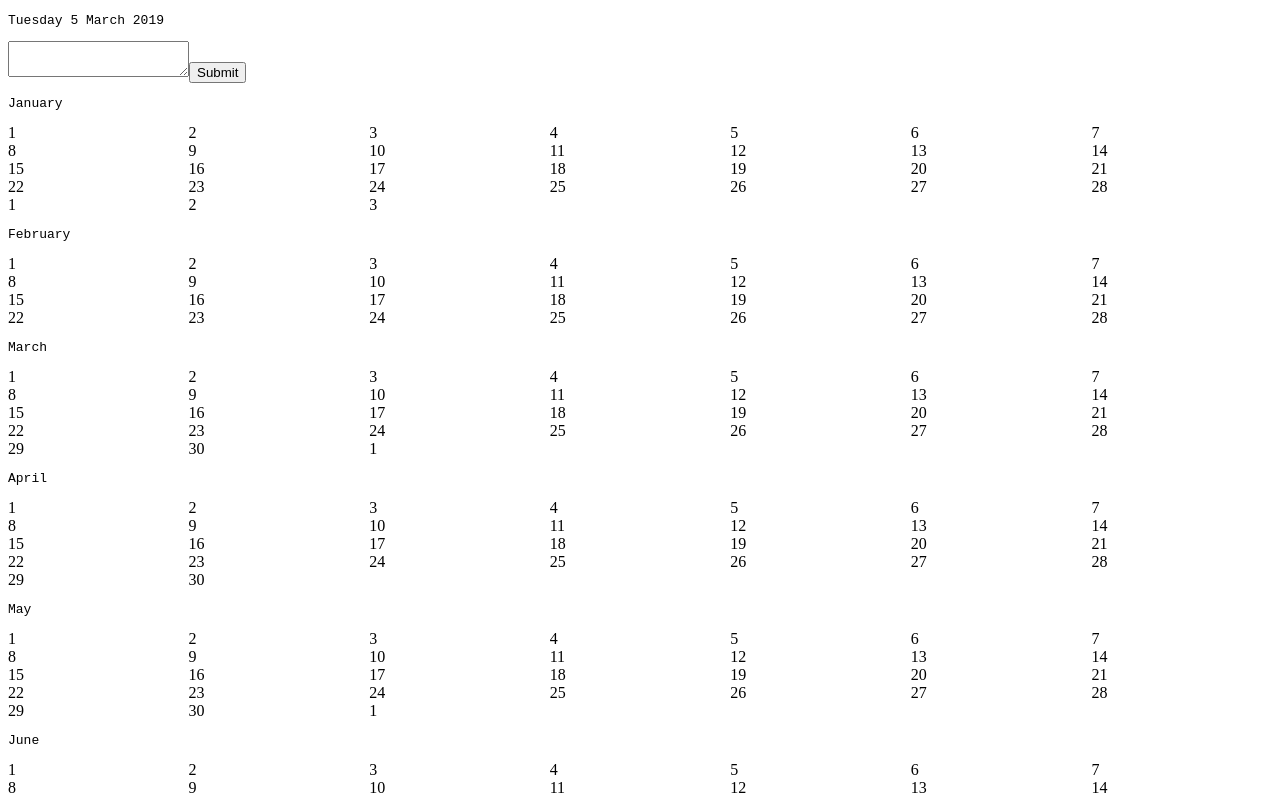
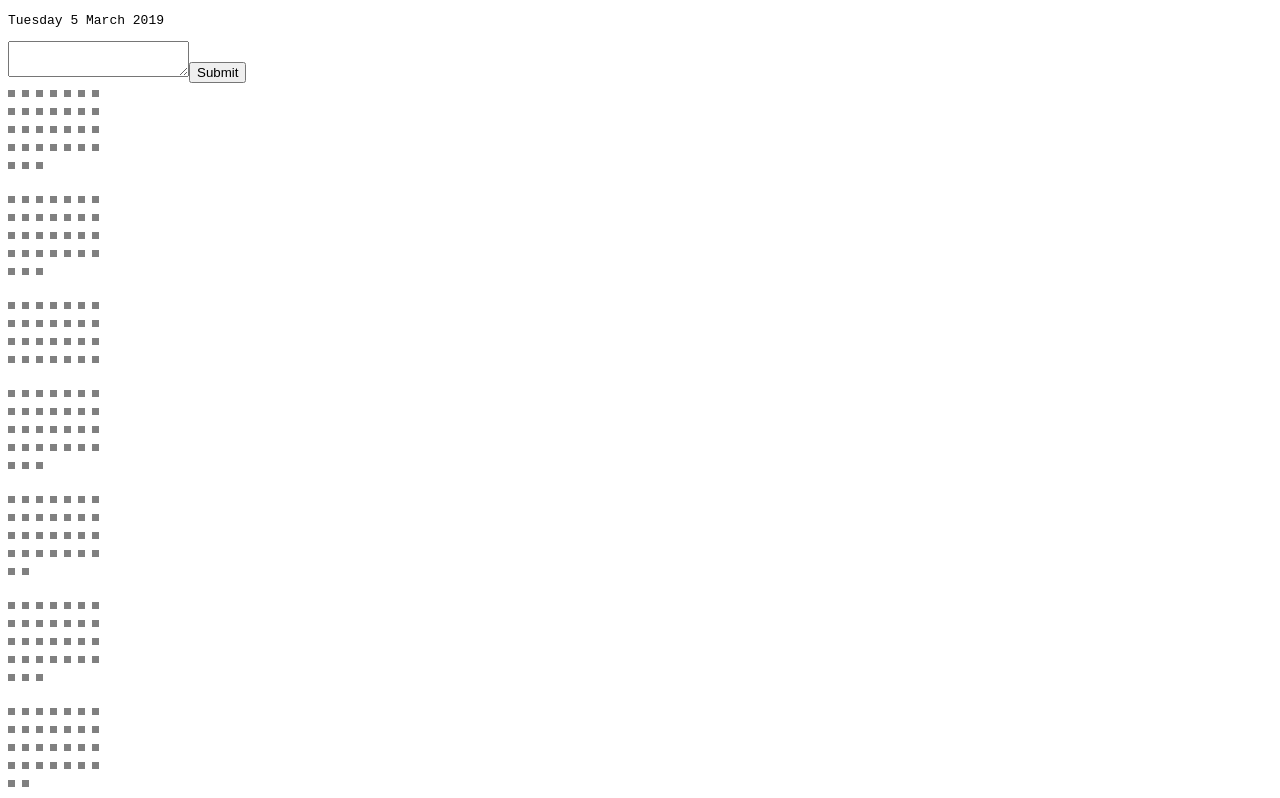
Before and after one commit to mikedevelops/today, a React (Vite) app in the folder packages/journal-client/: page / in a window 1280 px wide. Shown: the top 798 px of the page. Built offline with nearby package versions, Linux system fonts and the light colour scheme.

Commit message:
Finish of rough draft of calendar view

```diff
--- a/packages/journal-client/src/components/Calendar/CalendarMonth.jsx
+++ b/packages/journal-client/src/components/Calendar/CalendarMonth.jsx
@@ -6,17 +6,23 @@ export const CalendarMonth = ({ month, year, entries }) => {
     const days = getCalendarDaysInMonth(month, year);
     const weeks = [];
     let weekDays = [];
+    let d = 1;
 
     days.forEach((day, index) => {
         weekDays.push({ date: day, entry: null });
 
-        if (index + 1 % 7 === 0) {
+        if (d === 7) {
            weeks.push(<CalendarWeek key={day} days={weekDays}/>);
            weekDays = [];
+           d = 1;
+
+           return;
         }
+
+        d++;
     });
 
     weeks.push(<CalendarWeek key="leftovers" days={weekDays}/>);
 
-    return <div className="calendar__month"><pre>{ getMonthLabel(month) }</pre>{ weeks }</div>;
+    return <div className="calendar-month">{ weeks }</div>;
 }
--- a/packages/journal-client/src/components/Calendar/CalendarWeek.jsx
+++ b/packages/journal-client/src/components/Calendar/CalendarWeek.jsx
@@ -2,12 +2,16 @@ import React from 'react';
 
 export const CalendarWeek = ({ days }) => {
     return (
-        <div className="calendar__week">
+        <div className="calendar-week">
             { days.map(d => {
-                const className = 'calendar__day' + (d.entry ? ' calendar__day--entry' : '');
-                const date = new Date(d.date).getDate();
+                const date = new Date(d.date).toDateString();
 
-                return <span className={className} key={d.date}>{ date }</span>;
+                return (
+                    <div className={'calendar-day' + (d.entry ? ' calendar-day--entry' : '')} key={d.date}>
+                        <span className="visually-hidden">{ date }</span>
+                        <div className={'calendar-day__icon' + (d.entry ? ' calendar-day__icon--entry' : '') }/>
+                    </div>
+                );
             }) }
         </div>
     )
--- a/packages/journal-client/src/index.html
+++ b/packages/journal-client/src/index.html
@@ -7,9 +7,23 @@
     <meta http-equiv="X-UA-Compatible" content="ie=edge">
     <title>Journal</title>
     <style>
-        .calendar__day {
+        .calendar-day {
             display: inline-block;
-            width: calc(100% / 7);
+            margin-right: 7px;
+        }
+
+        .visually-hidden {
+            display: none;
+        }
+
+        .calendar-day__icon {
+            background-color: grey;
+            width: 7px;
+            height: 7px;
+        }
+
+        .calendar-month {
+            margin-bottom: 1rem;
         }
     </style>
 </head>
--- a/packages/journal-client/src/utilities/date.js
+++ b/packages/journal-client/src/utilities/date.js
@@ -5,7 +5,7 @@ const DAYS = [
     'Wednesday',
     'Thursday',
     'Friday',
-    'Saturday'
+    'Saturday',
 ];
 
 const MONTHS = [
@@ -20,11 +20,11 @@ const MONTHS = [
     'September',
     'October',
     'November',
-    'December'
+    'December',
 ];
 
 /**
- *
+ * Format today's date
  * @param {string[]} days
  * @param {string[]} months
  * @returns {function(Date): string}
@@ -62,12 +62,12 @@ export const getMonthLabel = createGetMonthLabel(MONTHS);
  * @param {int} year
  */
 export const getCalendarDaysInMonth = (month, year) => {
-    const last = new Date(year, month + 1, 0);
+    const last = new Date(year, month, 0);
     const days = [];
 
     for (let d = 1; d <= last.getDate(); d += 1) {
         days.push(
-            (new Date(year, month + 1, d)).getTime(),
+            (new Date(year, month, d)).getTime(),
         );
     }
 
```
